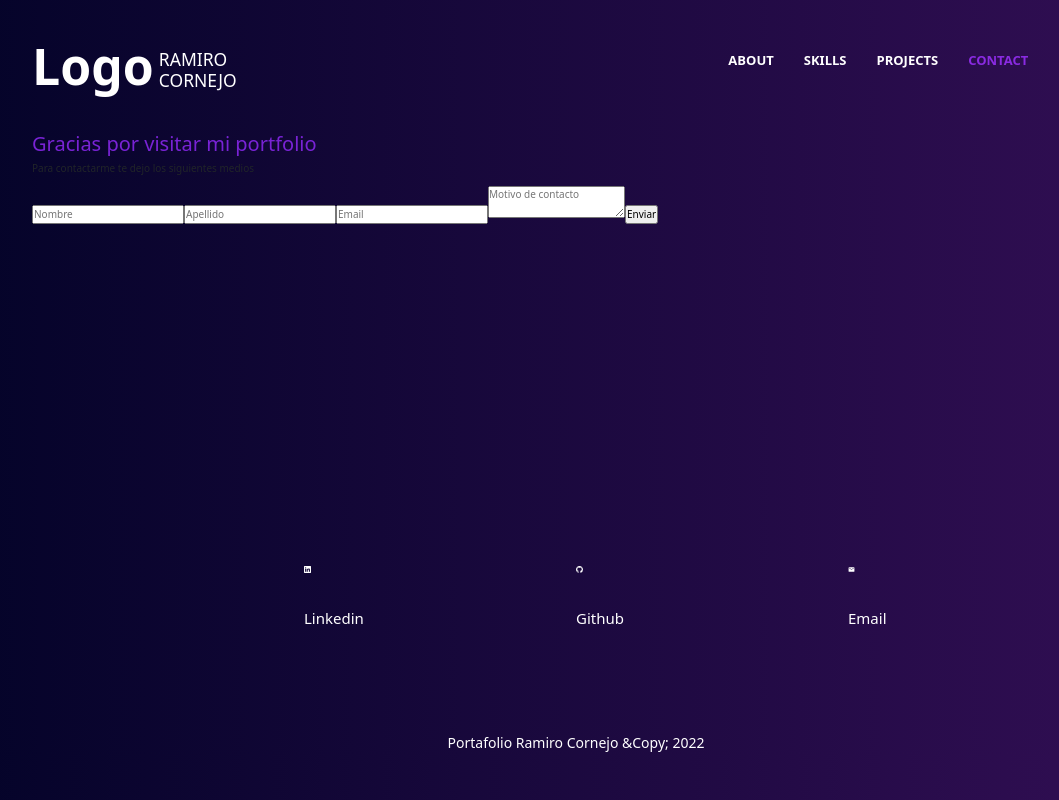
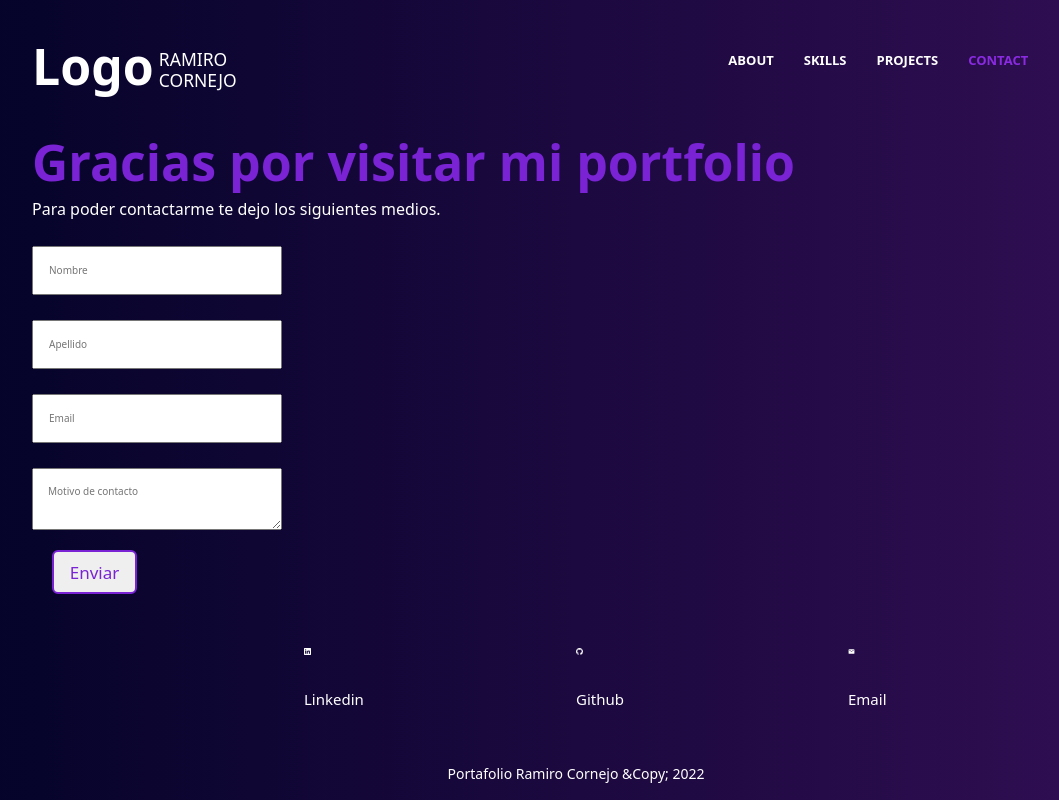
Before and after one commit to ramiro-cornejo/portfolio, a React (Create React App) app: page /Contact in a window 1280 px wide. Shown: the whole page, without its empty margins (64-1123 px from the left). Built offline with nearby package versions, Linux system fonts and the light colour scheme.

Commit message:
Incorporando styles

```diff
--- a/src/componentes/Contact/Contact.css
+++ b/src/componentes/Contact/Contact.css
@@ -1,7 +1,18 @@
 
-.section-contact{
+.section-contact .heading{
+    font-size: 50px;
+    font-weight: bold;
+}
 
+.heading-p{
+    color: #ffffff;
+    font-size: 16px;
 }
-.contact{
 
+input[type="text"],
+textarea{
+    display: block;
+    padding: 15px;
+    margin-top: 25px;
+    width: 250px;
 }
--- a/src/componentes/Contact/Contact.js
+++ b/src/componentes/Contact/Contact.js
@@ -6,14 +6,14 @@ import '../Contact/Contact.css'
 export const Contact = () => {
     return (
         <div className="section-contact">
-            <h2>Gracias por visitar mi portfolio</h2>
-            <p>Para contactarme te dejo los siguientes medios</p>
+            <h2 className="heading">Gracias por visitar mi portfolio</h2>
+            <p className="heading-p">Para poder contactarme te dejo los siguientes medios.</p>
             <form className="contact" action='mailto:ramiro.s.cornejo@gmail.com'>
                 <input type="text" placeholder='Nombre' />
                 <input type="text" placeholder='Apellido' />
                 <input type="text" placeholder='Email' />
                 <textarea placeholder='Motivo de contacto' />
-                <input type="submit" value="Enviar" />
+                <input className="btn-card" type="submit" value="Enviar" />
             </form>
         </div>
     )
--- a/src/componentes/Layout/Footer/Footer.css
+++ b/src/componentes/Layout/Footer/Footer.css
@@ -1,12 +1,13 @@
 footer {
-    min-height: 140px;
+    min-height: 50px;
+    line-height: 20px;
     text-align: center;
     font-size: 14px;
     color: #ffffff;
 }
 
 .section-footer {
-    min-height: 200px;
+    min-height: 150px;
     color: #ffffff;
     text-align: center;
 
--- a/src/componentes/Projects/Projects.css
+++ b/src/componentes/Projects/Projects.css
@@ -1,5 +1,5 @@
 
-.section-projets {
+.section-projects {
     min-height: 50vh;
     color: #ffffff;
     text-align:start;
@@ -13,3 +13,8 @@
     width: 14rem;
     color: black;
 }
+
+.section-projects .heading{
+    font-size: 50px;
+    font-weight: bold;
+}
--- a/src/componentes/Projects/Projects.js
+++ b/src/componentes/Projects/Projects.js
@@ -6,8 +6,8 @@ import proyecto from '../images/proyecto.jpg'
 
 export const Projects = () => {
     return (
-        <div className="section-projets">
-        <h2>Proyectos</h2>
+        <div className="section-projects">
+        <h2 className="heading">Proyectos</h2>
 
 
         <Card className="card">
--- a/src/componentes/Skills/Skills.css
+++ b/src/componentes/Skills/Skills.css
@@ -16,6 +16,10 @@
     padding-left: 10%;
 
 
+}
+.section-skill .heading{
+    font-size: 50px;
+    font-weight: bold;
 }
 
 .skills {
--- a/src/componentes/Skills/Skills.js
+++ b/src/componentes/Skills/Skills.js
@@ -7,7 +7,7 @@ export const Skills = () => {
     return (
 
         <div className="section-skill">
-            <h2>Habilidades</h2>
+            <h2 className="heading">Habilidades</h2>
             <div className="icon">
             < DiHtml5 />
             < DiCss3 />
```
